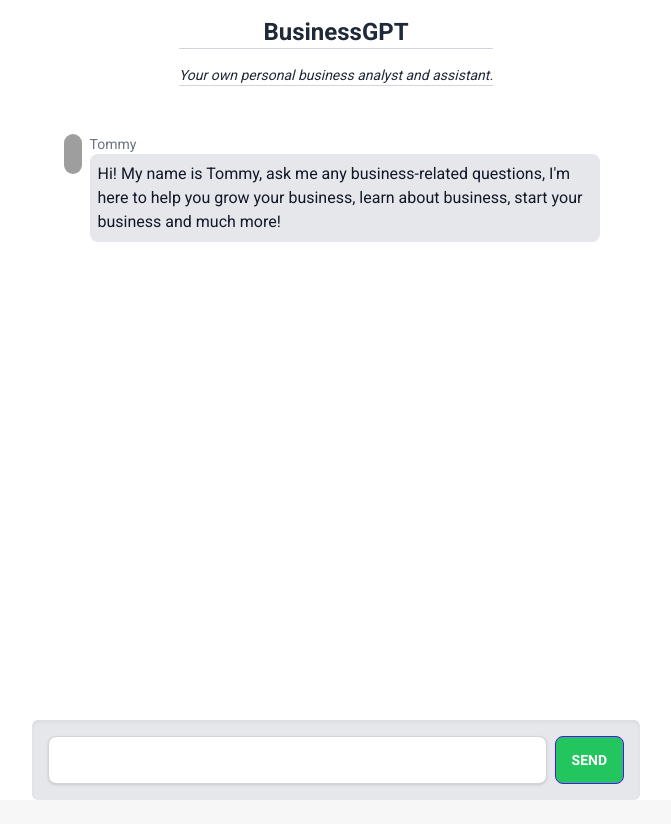
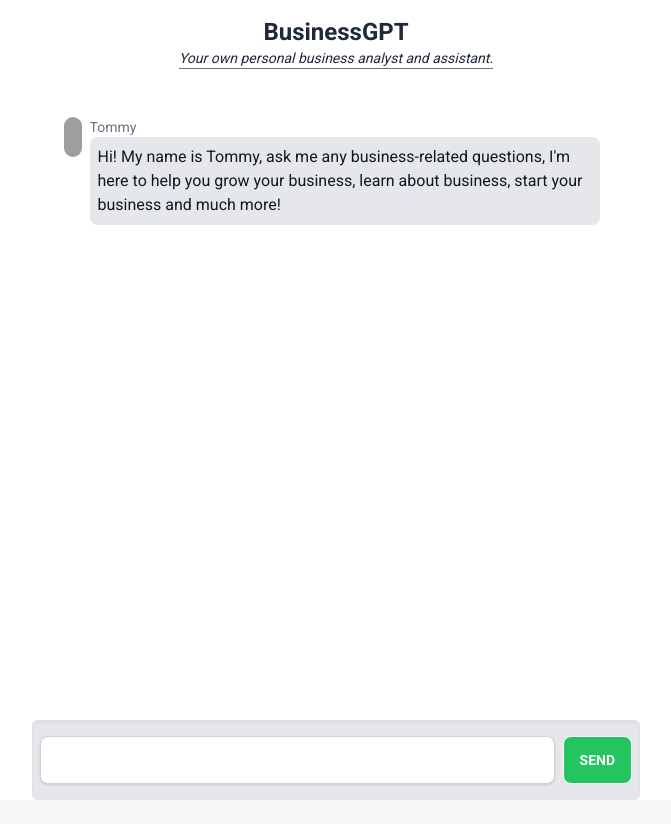
Before and after one commit to TheBolduc/businessgpt-final-v2, a SvelteKit app: page / in a window 1280 px wide. Shown: the whole page, without its empty margins (304-975 px from the left). Built offline with nearby package versions, Linux system fonts and the light colour scheme; grey boxes are pictures that could not be loaded.

Commit message:
Update +page.svelte

```diff
--- a/src/routes/+page.svelte
+++ b/src/routes/+page.svelte
@@ -67,12 +67,11 @@
 <div class="flex flex-col h-screen pt-4 w-full px-8 items-center gap-2 bg-white">
   <div class="flex-1 flex flex-col items-center justify-center">
     <h1 class="text-2xl font-bold w-full text-center">BusinessGPT</h1>
-		<div class="w-full border-b border-gray-300 mb-4"></div>
     <p class="text-sm italic">Your own personal business analyst and assistant.</p>
-		<div class="w-full border-b border-gray-300 mb-4"></div>
+    <div class="w-full border-b border-gray-500 mb-4"></div>
   </div>
   <div class="flex flex-col pt-4 w-full h-full px-8 items-center gap-2">
-		<div class="flex flex-col gap-2">
+    <div class="flex flex-col gap-2 max-h-[calc(100vh-250px)] overflow-y-auto">
       <ChatMessage type="assistant" message="Hi! My name is Tommy, ask me any business-related questions, I'm here to help you grow your business, learn about business, start your business and much more!" />
       {#each chatMessages as message}
         <ChatMessage type={message.role} message={message.content} />
@@ -87,10 +86,10 @@
     <div class="" bind:this={scrollToDiv} />
   </div>
   <form
-		class="flex w-full rounded-md bg-gray-200 p-4 shadow-inner space-x-2"
+    class="flex w-full rounded-md bg-gray-200 py-4 px-2 shadow-inner space-x-2"
     on:submit|preventDefault={() => handleSubmit()}
   >
     <input type="text" class="input input-bordered w-full shadow bg-white" bind:value={query} />
-		<button type="submit" class="btn btn-primary bg-green-500 hover:bg-green-600 hover:border-transparent"> Send </button>
+    <button type="submit" class="btn btn-primary bg-green-500 hover:bg-green-600 hover:border-transparent border border-white"> Send </button>
   </form>
 </div>
```
Lines whose indentation alone changed are shown as unchanged.
